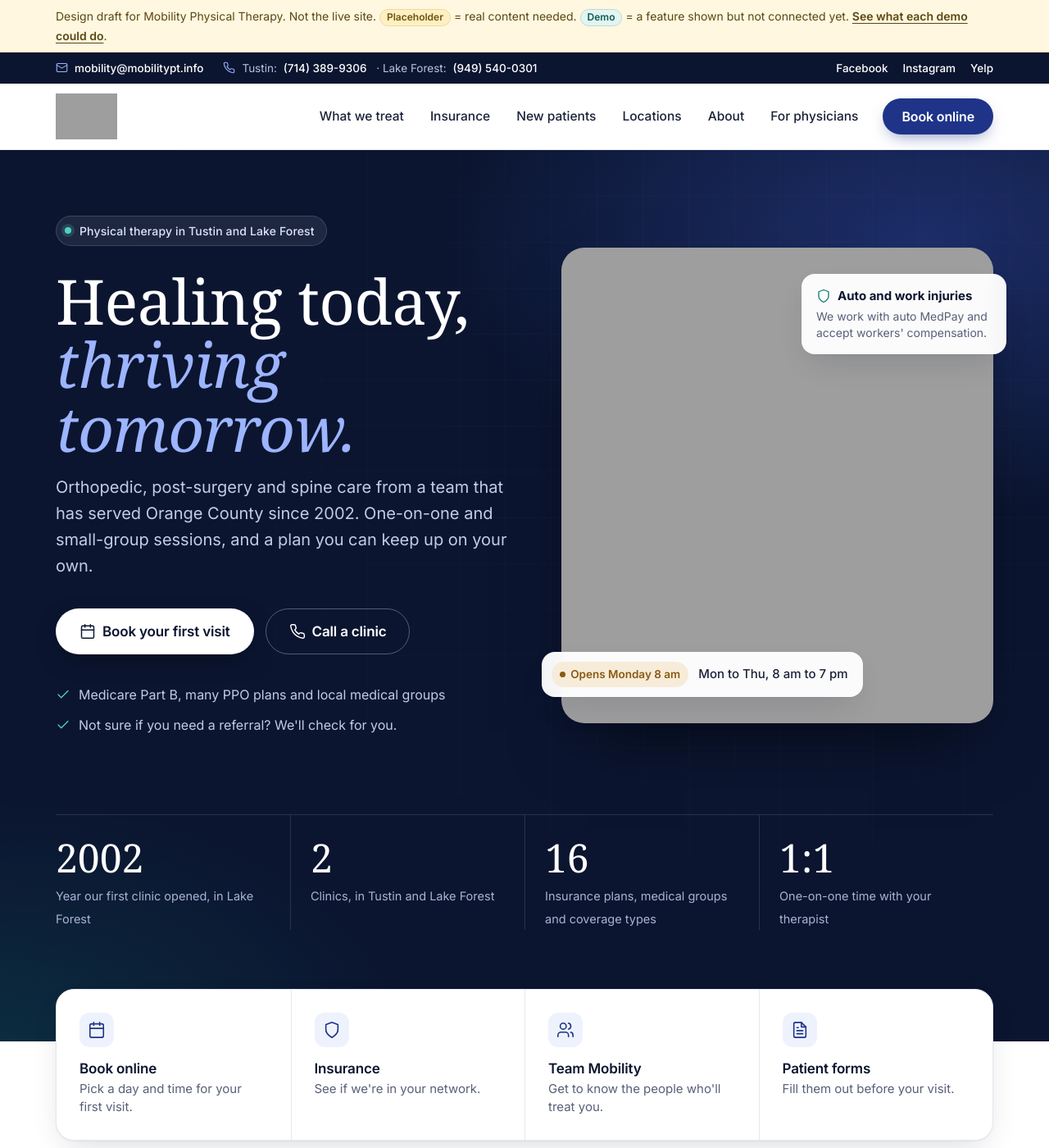
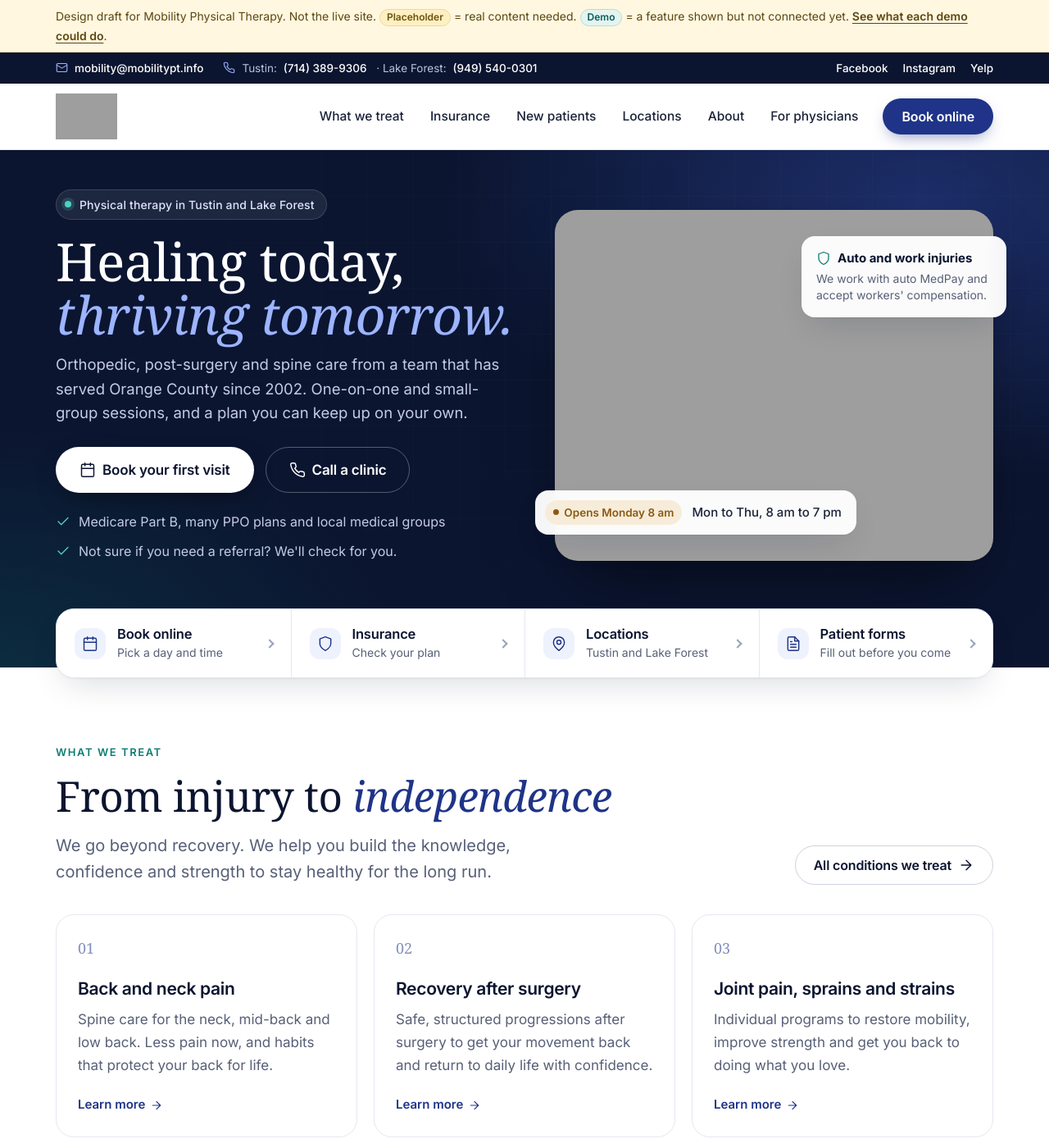
Before and after one commit to boomboomllc/mobilitypt-modern, a Jekyll site: the page built from index.html, in a window 1280 px wide and 1400 px high. Shown: the whole window at 82% size. Built offline with Jekyll 4.4.1, drawn with Linux system fonts in a browser that asks for light colours; some web fonts are replaced; some of the changed text lies outside the part shown.

Commit message:
Faster to use: shorter hero, quick links above the fold, tighter spacing

```diff
--- a/assets/styles.css
+++ b/assets/styles.css
@@ -647,3 +647,70 @@ progress::-moz-progress-bar { background: var(--navy); }
   .reveal { opacity: 1; transform: none; transition: none; }
   .btn, .card-link, .card-more .icon, .text-link .icon { transition: none; }
 }
+
+/* ===== Speed and ease of use (Nov 6) =====
+   Shorter hero so quick links show without scrolling, compact tap targets,
+   less scrolling between sections. */
+.hero { padding: 48px 0 104px; }
+.hero h1 { font-size: clamp(40px, 5vw, 64px); margin-bottom: 14px; }
+.hero .lead { font-size: 18.5px; margin-bottom: 0; }
+.hero-actions { margin: 26px 0 22px; }
+.hero-grid { gap: 48px; }
+.hero-photo img { aspect-ratio: 5 / 4; }
+.eyebrow { margin-bottom: 18px; }
+
+.quick { margin-top: -72px; }
+.quick-card { flex-direction: row; align-items: center; gap: 14px; padding: 20px 22px; }
+.quick-card strong { display: block; font-size: 16.5px; line-height: 1.25; }
+.qc-sub { display: block; font-size: 14px; color: var(--muted); margin-top: 2px; }
+.quick-card .icon { width: 20px; height: 20px; padding: 9px; }
+.quick-card::after {
+  content: ""; margin-left: auto; width: 8px; height: 8px; flex: none;
+  border-right: 2px solid #9aa3bb; border-top: 2px solid #9aa3bb; transform: rotate(45deg);
+  transition: transform .15s, border-color .15s;
+}
+.quick-card:hover::after { border-color: var(--navy); transform: translateX(3px) rotate(45deg); }
+
+.section { padding: 80px 0; }
+.section-head { margin-bottom: 36px; }
+.card { padding: 26px; }
+.card-link { min-height: 0; }
+.card-link::before { margin-bottom: 10px; font-size: 18px; }
+.cta-band { padding-bottom: 80px; }
+
+/* Stats, light version under "How we work" */
+.stats-light { margin-top: 28px; border-top: 1px solid var(--border); }
+.stats-light .stat { padding-top: 18px; }
+.stats-light .stat + .stat { border-left-color: var(--border); }
+.stats-light .stat-num { color: var(--ink); font-size: 34px; margin-bottom: 4px; }
+.stats-light .stat-label { display: block; color: var(--muted); font-size: 13.5px; }
+.stats-light .stat, .stats-light .stat + .stat { padding-right: 12px; }
+.stats-light .stat + .stat { padding-left: 14px; }
+
+@media (max-width: 1000px) {
+  .hero { padding-bottom: 96px; }
+  .hero-photo { display: none; }
+  .stats-light { grid-template-columns: repeat(4, 1fr); }
+  .stats-light .stat:nth-child(3) { border-left: 1px solid var(--border); padding-left: 14px; }
+}
+@media (max-width: 640px) {
+  .hero { padding: 28px 0 84px; }
+  .hero h1 { font-size: 38px; }
+  .hero .lead { font-size: 17px; }
+  .hero-actions { margin: 20px 0 16px; gap: 10px; }
+  .hero .trust { display: none; }
+  .hero .eyebrow { display: none; }
+  .eyebrow { font-size: 13px; margin-bottom: 14px; }
+  .quick { margin-top: -60px; }
+  .quick-grid { grid-template-columns: 1fr 1fr; }
+  .quick-card { flex-direction: column; align-items: flex-start; gap: 10px; padding: 16px; }
+  .quick-card + .quick-card { border-top: 0; }
+  .quick-card:nth-child(2n) { border-left: 1px solid var(--border); }
+  .quick-card:nth-child(n+3) { border-top: 1px solid var(--border); }
+  .quick-card::after { display: none; }
+  .qc-sub { font-size: 13px; }
+  .section { padding: 56px 0; }
+  .stats-light { grid-template-columns: 1fr 1fr; }
+  .stats-light .stat:nth-child(3) { border-left: 0; padding-left: 0; }
+  .cta-band { padding-bottom: 56px; }
+}
--- a/index.html
+++ b/index.html
@@ -33,12 +33,6 @@ schema_all_locations: true
         </div>
       </figure>
     </div>
-    <div class="stats">
-      <div class="stat"><span class="stat-num">{{ c.founded }}</span><span class="stat-label">Year our first clinic opened, in Lake Forest</span></div>
-      <div class="stat"><span class="stat-num">{{ c.locations | size }}</span><span class="stat-label">Clinics, in Tustin and Lake Forest</span></div>
-      <div class="stat"><span class="stat-num">{{ c.insurance | size }}</span><span class="stat-label">Insurance plans, medical groups and coverage types</span></div>
-      <div class="stat"><span class="stat-num">1:1</span><span class="stat-label">One-on-one time with your therapist</span></div>
-    </div>
   </div>
 </section>
 
@@ -47,19 +41,19 @@ schema_all_locations: true
     <div class="quick-grid">
       <a class="quick-card" href="{{ '/book/' | relative_url }}">
         <svg class="icon" aria-hidden="true"><use href="#i-calendar"/></svg>
-        <span><strong>Book online</strong><br>Pick a day and time for your first visit.</span>
+        <span><strong>Book online</strong><span class="qc-sub">Pick a day and time</span></span>
       </a>
       <a class="quick-card" href="{{ '/insurance/' | relative_url }}">
         <svg class="icon" aria-hidden="true"><use href="#i-shield"/></svg>
-        <span><strong>Insurance</strong><br>See if we're in your network.</span>
+        <span><strong>Insurance</strong><span class="qc-sub">Check your plan</span></span>
       </a>
-      <a class="quick-card" href="{{ '/about/meet-our-staff/' | relative_url }}">
-        <svg class="icon" aria-hidden="true"><use href="#i-users"/></svg>
-        <span><strong>Team Mobility</strong><br>Get to know the people who'll treat you.</span>
+      <a class="quick-card" href="{{ '/locations/' | relative_url }}">
+        <svg class="icon" aria-hidden="true"><use href="#i-pin"/></svg>
+        <span><strong>Locations</strong><span class="qc-sub">Tustin and Lake Forest</span></span>
       </a>
       <a class="quick-card" href="{{ '/new-patients-center/#forms' | relative_url }}">
         <svg class="icon" aria-hidden="true"><use href="#i-file"/></svg>
-        <span><strong>Patient forms</strong><br>Fill them out before your visit.</span>
+        <span><strong>Patient forms</strong><span class="qc-sub">Fill out before you come</span></span>
       </a>
     </div>
   </div>
@@ -100,6 +94,12 @@ schema_all_locations: true
             <p>Encouragement and accountability from others on the same road.</p>
           </div>
         </div>
+      </div>
+      <div class="stats stats-light">
+        <div class="stat"><span class="stat-num">{{ c.founded }}</span><span class="stat-label">Year our first clinic opened, in Lake Forest</span></div>
+        <div class="stat"><span class="stat-num">{{ c.locations | size }}</span><span class="stat-label">Clinics, in Tustin and Lake Forest</span></div>
+        <div class="stat"><span class="stat-num">{{ c.insurance | size }}</span><span class="stat-label">Insurance plans, medical groups and coverage types</span></div>
+        <div class="stat"><span class="stat-num">1:1</span><span class="stat-label">One-on-one time with your therapist</span></div>
       </div>
       <a class="text-link" href="{{ '/about/' | relative_url }}">More about how we work <svg class="icon" aria-hidden="true"><use href="#i-arrow"/></svg></a>
     </div>
```
